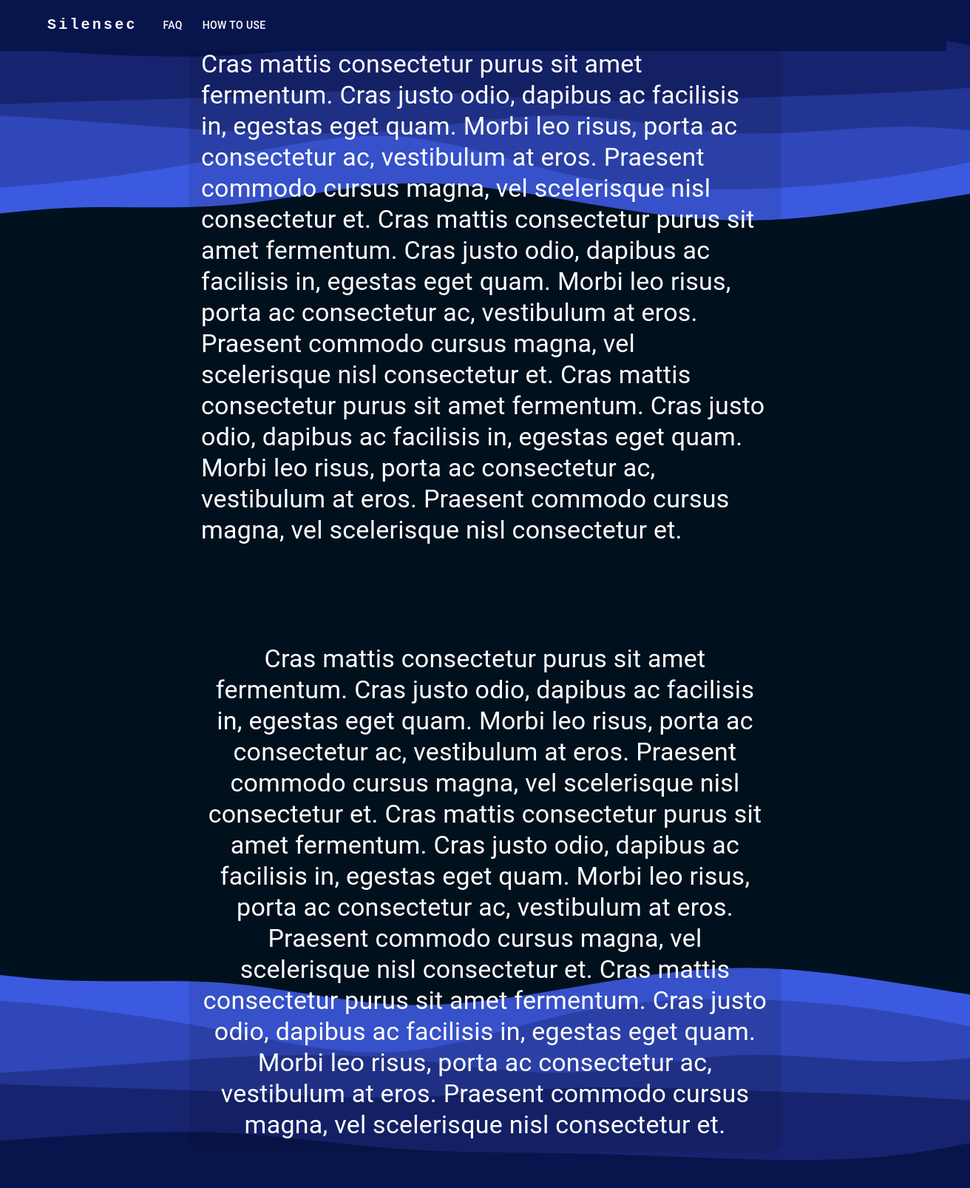
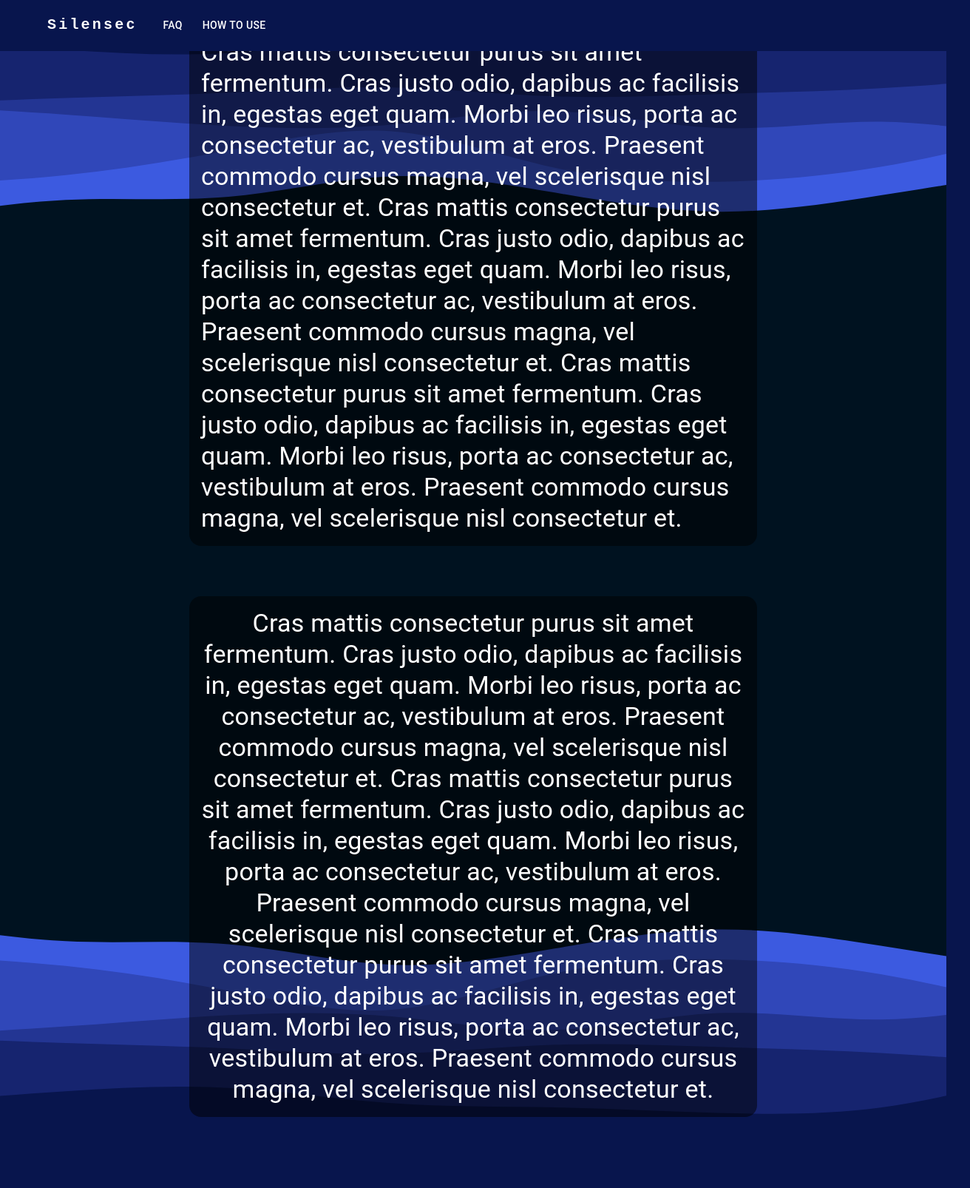
Before and after one commit to gibson-michira/sil_landing, a React (Create React App) app: page / in a window 1280 px wide. Shown: the whole page at 74% size, 1312 px wide, since content can reach past the window. After the commit the page ends 1544 px from the top, so only its background shows below. Built offline with nearby package versions, Linux system fonts and the light colour scheme.

Commit message:
deleted:    public/asset/bg1.png 	deleted:    public/asset/bg4.png 	modified:   src/App.css 	modified:   src/scenes/Home.jsx

```diff
--- a/src/App.css
+++ b/src/App.css
@@ -1,11 +1,9 @@
 .animated-box {
   opacity: 0;
   filter: blur(20px);
-  /* transform: translateY(-100%); */
-  transition: all 1.1s ease-in-out;
+  transition: all 0.5s ease-in-out;
 }
 .animate {
   opacity: 1;
   filter: blur(0);
-  /* transform: translateY(0); */
 }
--- a/src/scenes/Home.jsx
+++ b/src/scenes/Home.jsx
@@ -155,10 +155,10 @@ const Home = () => {
             {/* <Container> */}
 
 
-            <Box className="animated-box"
+            <Box
                 p="2px 20vw"
                 position='relative'
-                minHeight="100vh"
+                minHeight="50vh"
                 display="flex"
                 flexDirection="column"
                 justifyContent="center"
@@ -172,9 +172,9 @@ const Home = () => {
                     overflowX: 'hidden'
                 }}
             >
-                <Box
+                <Box className="animated-box"
                     p={2}
-                    bgcolor="rgba(0, 0, 0, 0.1)"
+                    bgcolor="rgba(0, 0, 0, 0.5)"
                     borderRadius={4}
                     textAlign="cover"
                 >
@@ -201,9 +201,9 @@ const Home = () => {
             {/* </Container> */}
 
 
-            <Box className="animated-box"
+            <Box
                 p="2px 20vw"
-                minHeight="100vh"
+                minHeight="50vh"
                 display="grid"
                 justifyContent="center"
                 alignItems="center"
@@ -216,9 +216,9 @@ const Home = () => {
                     overflowX: 'hidden'
                 }}
             >
-                <Box
+                <Box className="animated-box"
                     p={2}
-                    bgcolor="rgba(0, 0, 0, 0.1)"
+                    bgcolor="rgba(0, 0, 0, 0.5)"
                     borderRadius={4}
                     textAlign="center"
                 >
```
Also changed, not shown: public/asset/bg1.png (deleted), public/asset/bg4.png (deleted).
